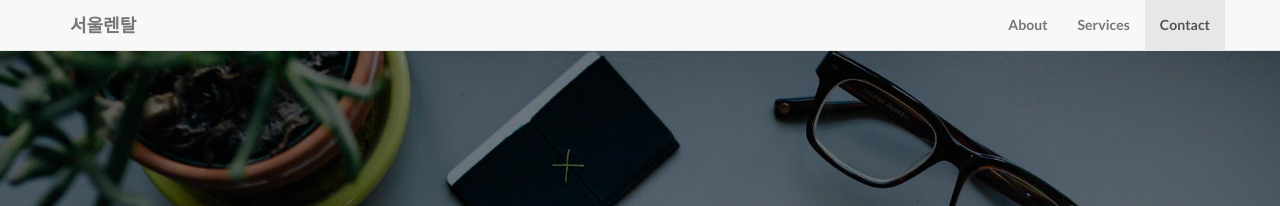
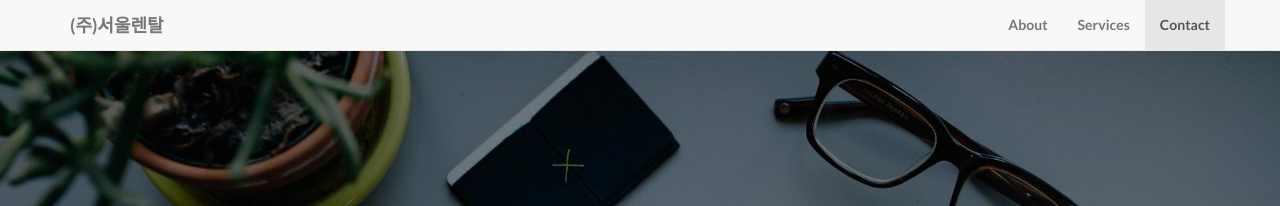
Before and after one commit to seoulrental/seoulrental.github.io, a Jekyll site: the page built from index.html, in a window 1280 px wide. Shown: the top 206 px of the page. Built offline with Jekyll 4.4.1, drawn with Linux system fonts in a browser that asks for light colours.

Commit message:
Update _config.yml

```diff
--- a/_config.yml
+++ b/_config.yml
@@ -3,7 +3,7 @@
 # ----------------------- #
 
 url: https://seoulrental.github.io
-title: 서울렌탈
+title: (주)서울렌탈
 email: hansung.seoulrental@gmail.com
 author: hansung.dev
 description: > # "Write an awesome description for your new site here.
```
